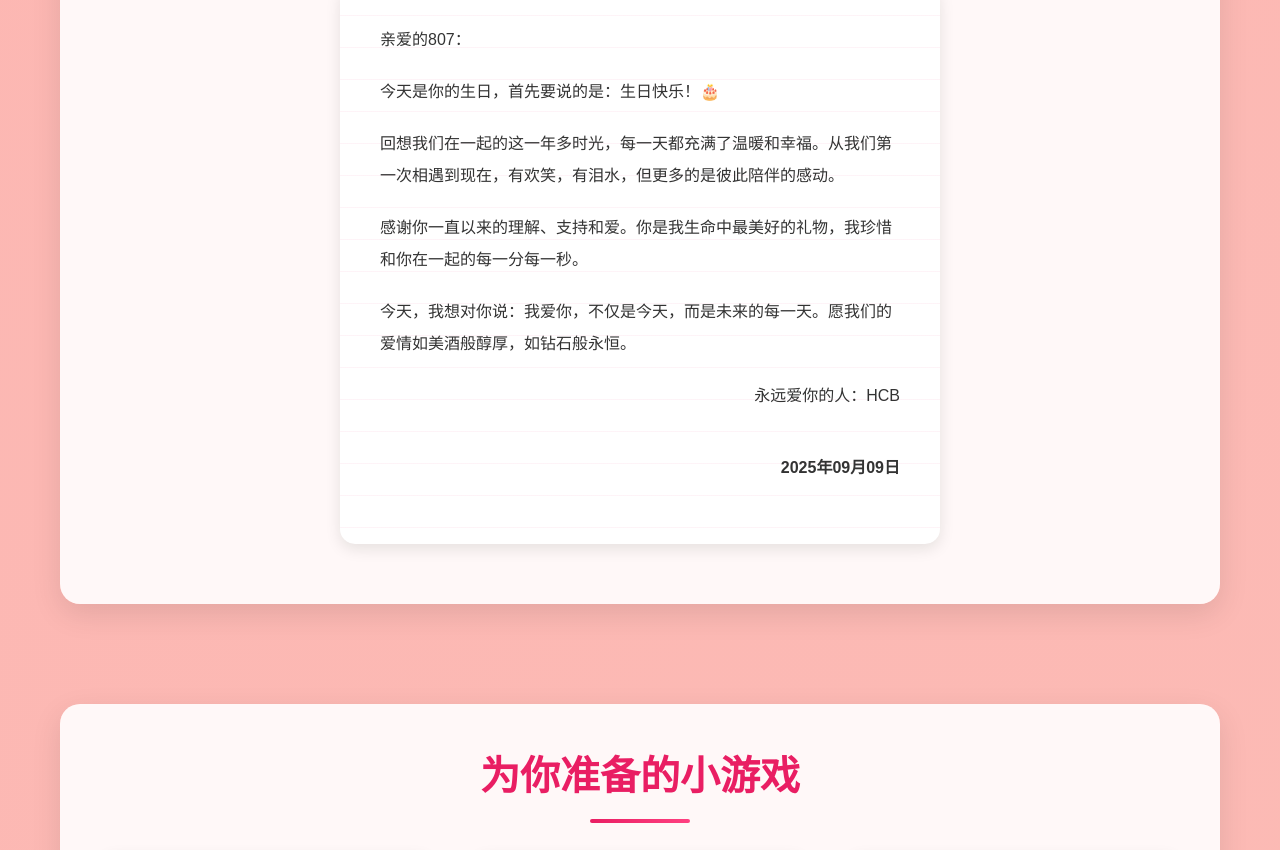
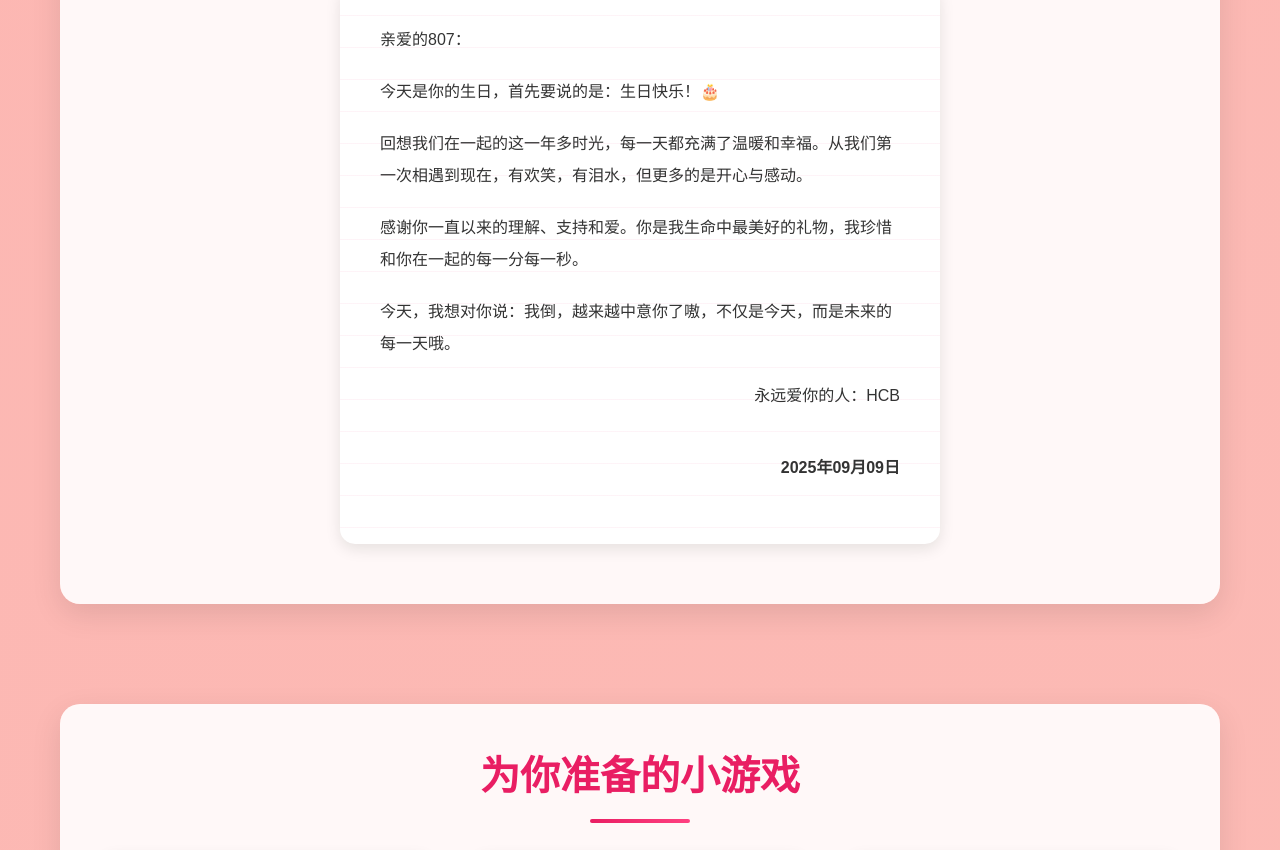
Before and after one commit to HCB2073288060/HCB-807, a plain HTML site: page index.html in a window 1280 px wide. Shown: the part 5560-6410 px from the top of the page. Drawn offline with nearby package versions, Linux system fonts and the light colour scheme; no server answers; animation ran at ten frames a second.

Commit message:
Update index.html

```diff
--- a/index.html
+++ b/index.html
@@ -148,9 +148,9 @@
                 <div class="letter-paper">
                     <p>亲爱的807：</p>
                     <p>今天是你的生日，首先要说的是：生日快乐！🎂</p>
-                    <p>回想我们在一起的这一年多时光，每一天都充满了温暖和幸福。从我们第一次相遇到现在，有欢笑，有泪水，但更多的是彼此陪伴的感动。</p>
+                    <p>回想我们在一起的这一年多时光，每一天都充满了温暖和幸福。从我们第一次相遇到现在，有欢笑，有泪水，但更多的是开心与感动。</p>
                     <p>感谢你一直以来的理解、支持和爱。你是我生命中最美好的礼物，我珍惜和你在一起的每一分每一秒。</p>
-                    <p>今天，我想对你说：我爱你，不仅是今天，而是未来的每一天。愿我们的爱情如美酒般醇厚，如钻石般永恒。</p>
+                    <p>今天，我想对你说：我倒，越来越中意你了嗷，不仅是今天，而是未来的每一天哦。</p>
                     <p style="text-align: right;">永远爱你的人：HCB</p>
                     <p>2025年09月09日</p>
                 </div>
```
